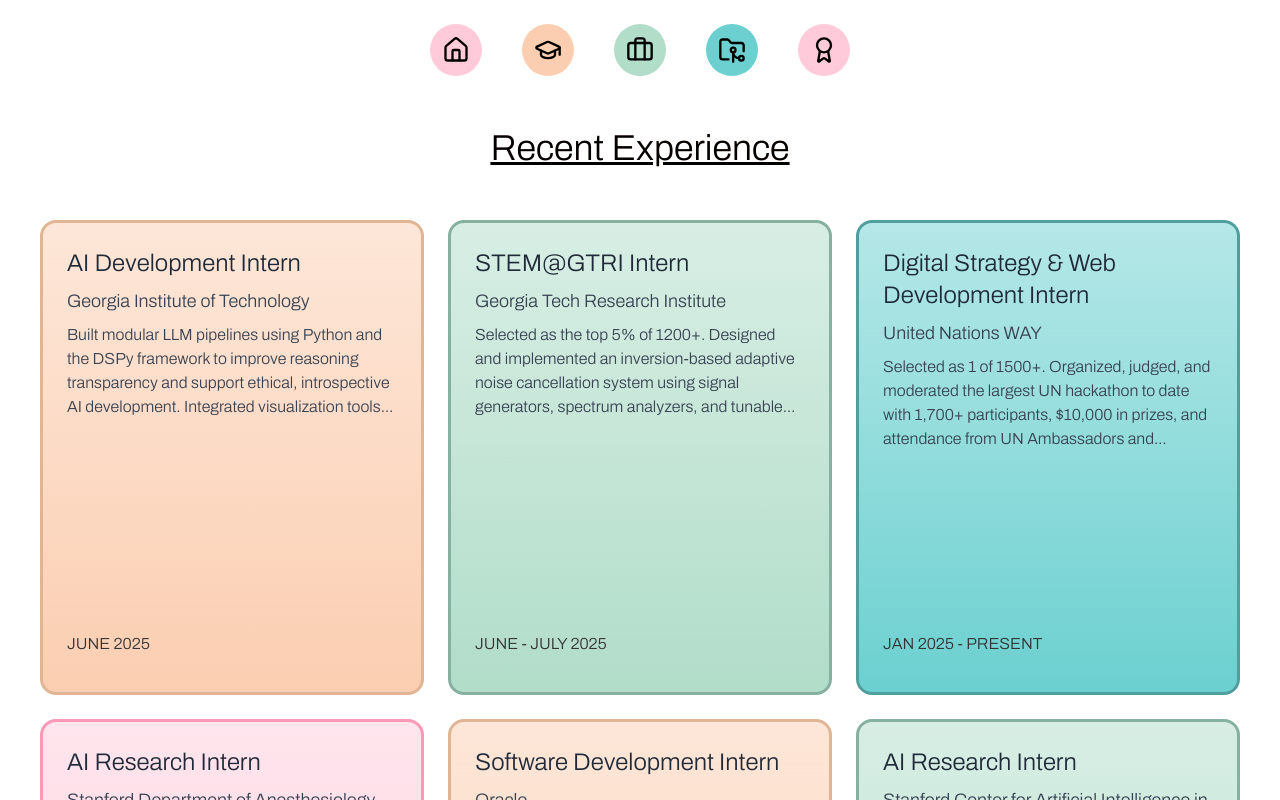
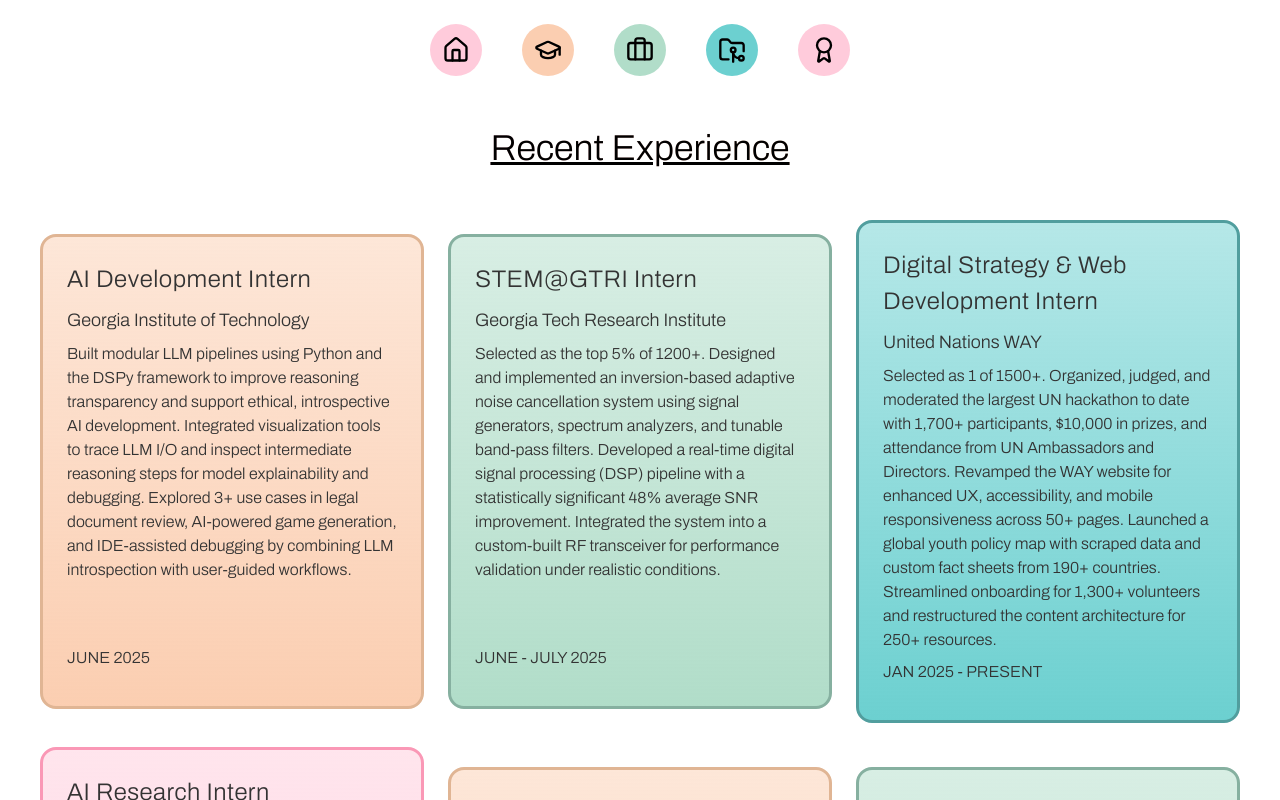
Before and after one commit to aaru4/aarushi-portfolio-v2, a Next.js app: page /expPage in a window 1280 px wide. Shown: the top 800 px of the page. Built offline with nearby package versions, Linux system fonts and the light colour scheme.

Commit message:
Update UnclickableCard.tsx

```diff
--- a/app/components/UnclickableCard.tsx
+++ b/app/components/UnclickableCard.tsx
@@ -25,7 +25,7 @@
   return (
     <div
       className={`
-        group w-full h-[360px] sm:h-[475px] flex flex-col p-6 rounded-2xl mx-auto
+        w-full min-h-[360px] sm:min-h-[475px] flex flex-col p-6 rounded-2xl mx-auto
         transform transition-all duration-300 ease-in-out
         hover:scale-105 hover:rotate-2
         hover:shadow-lg hover:shadow-[${color}]/60
@@ -37,9 +37,9 @@
       }}
     >
       <div className="flex-grow">
-<h1 className="text-xl sm:text-2xl font-bold mb-2 text-gray-800 break-words">{title}</h1>
-<p className="text-base sm:text-lg text-gray-700 mb-2 break-words">{org}</p>
-<p className="text-sm sm:text-base text-gray-700 leading-relaxed break-words line-clamp-4">{desc}</p>
+        <h1 style={cardStyles.title}>{title}</h1>
+        <p style={cardStyles.org}>{org}</p>
+        <p style={cardStyles.desc}>{desc}</p>
       </div>
       <div className="mt-auto">
         <p style={cardStyles.date}>{date}</p>
```
